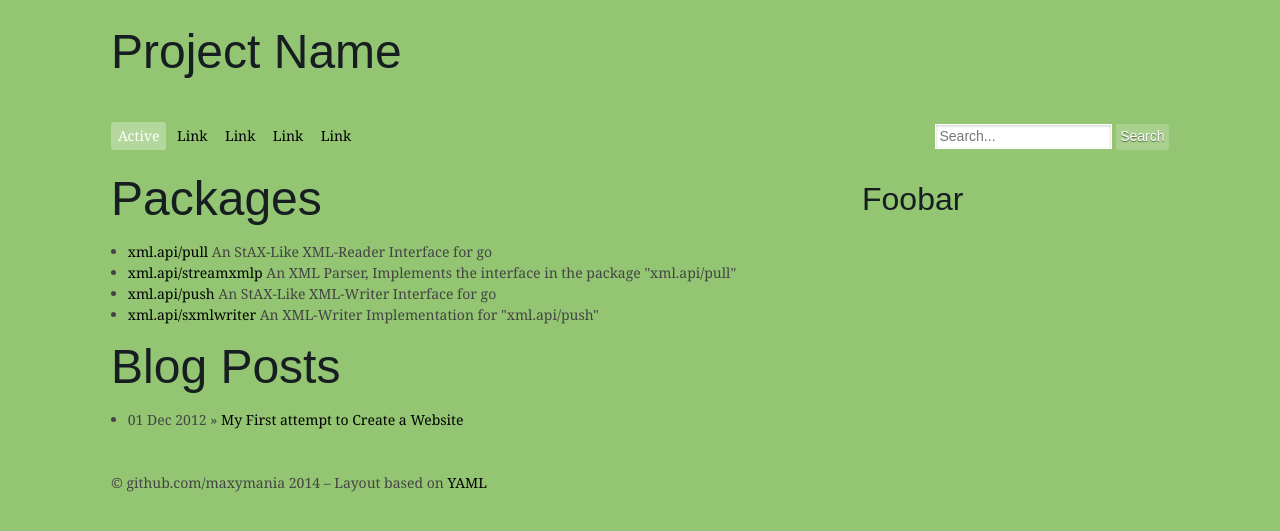
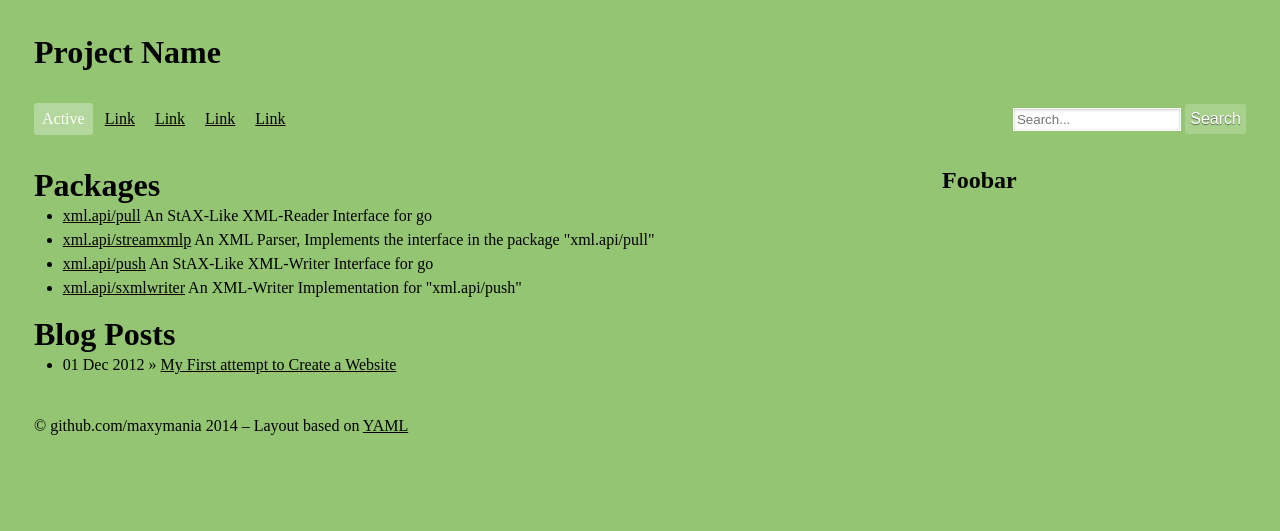
Before and after one commit to maxymania/anarchistic-mail, a Jekyll site: the page built from index.html, in a window 1280 px wide. Shown: the top 531 px of the page. Built offline with Jekyll 4.4.1, drawn with Linux system fonts in a browser that asks for light colours; Markdown is read by kramdown in place of the engine named in the settings.

Commit message:
Update yaml.css

```diff
--- a/css/yaml.css
+++ b/css/yaml.css
@@ -5,7 +5,7 @@
 @import url(../yaml/navigation/hlist-nocol.css);
 @import url(../yaml/forms/gray-theme.css);
 
-@import url(../yaml/screen/typography.css);
+/*@import url(../yaml/screen/typography.css);*/
 @import url(../yaml/screen/screen-PAGE-layout-nocol.css);
 
 /* import print layout | Druck-Layout einbinden */
```
